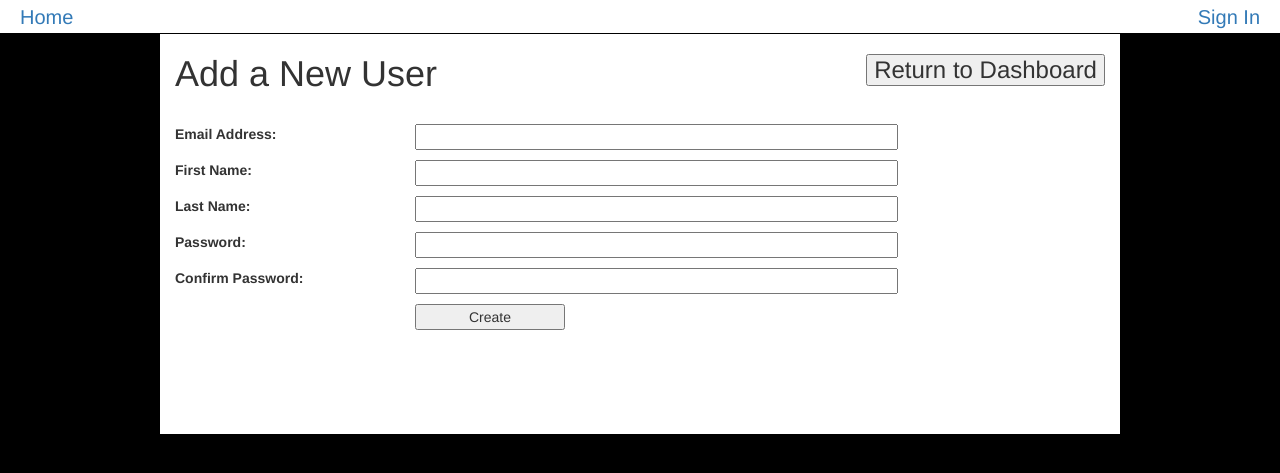
After one commit to Hollyw00d/user-dashboard_codeigniter, a CodeIgniter app: template application/views/userdashboard/adduser.php in a window 1280 px wide. The commit adds this page. Shown: the top 473 px of the page. Run offline with CodeIgniter, Linux system fonts and the light colour scheme; the template is opened without the code that fills it, so the values that code supplies are empty.

Commit message:
add new user view skeleton done

```diff
--- a/application/config/routes.php
+++ b/application/config/routes.php
@@ -8,5 +8,6 @@ $route['signin'] = 'userdashboard/signin';
 $route['register'] = 'userdashboard/register';
 $route['dashboard/admin'] = 'userdashboard/admin';
 $route['dashboard'] = 'userdashboard/normaluser';
+$route['users/new'] = 'userdashboard/adduser';
 
 //end of routes.php
--- /dev/null
+++ b/application/views/userdashboard/adduser.php
@@ -0,0 +1,54 @@
+<?php $this->load->view('userdashboard/partial/header'); ?>
+
+    <div class="row-fluid">
+        <div class="col-md-8">
+            <h1>Add a New User</h1>
+        </div>
+        <div class="col-md-4">
+            <form action="<?php echo base_url() . 'dashboard/admin'; ?>" method="post">
+                <input type="hidden" name="return_to_admin"/>
+                <h3><input class="float-right" type="submit" value="Return to Dashboard"/></h3>
+            </form>
+        </div>
+    </div>
+
+    <div class="row-fluid">
+        <div class="col-md-12">
+            <br class="clear" />
+        </div>
+    </div>
+
+    <form id="signin-register-add" action="<?php echo base_url() . 'dashboard/admin'; ?>" method="post">
+        <input type="hidden" name="add_new_user"/>
+
+        <div class="row-fluid">
+            <div class="col-md-3"><p><label for="email">Email Address:</label></p></div>
+            <div class="col-md-9"><p><input type="text" name="email"/></p></div>
+        </div>
+
+        <div class="row-fluid">
+            <div class="col-md-3"><p><label for="first_name">First Name:</label></p></div>
+            <div class="col-md-9"><p><input type="text" name="first_name"/></p></div>
+        </div>
+
+        <div class="row-fluid">
+            <div class="col-md-3"><p><label for="last_name">Last Name:</label></p></div>
+            <div class="col-md-9"><p><input type="text" name="last_name"/></p></div>
+        </div>
+
+        <div class="row-fluid">
+            <div class="col-md-3"><p><label for="password">Password:</label></p></div>
+            <div class="col-md-9"><p><input type="text" name="password"/></p></div>
+        </div>
+
+        <div class="row-fluid">
+            <div class="col-md-3"><p><label for="confirm_passwrd">Confirm Password:</label></p></div>
+            <div class="col-md-9"><p><input type="text" name="confirm_passwrd"/></p></div>
+        </div>
+
+        <div class="row-fluid">
+            <div class="col-md-9 col-md-offset-3"><p><input type="submit" value="Create"/></p></div>
+        </div>
+    </form>
+
+<?php $this->load->view('userdashboard/partial/footer'); ?>
--- a/application/views/userdashboard/admin.php
+++ b/application/views/userdashboard/admin.php
@@ -6,8 +6,8 @@
             <h3>Manage Users</h3>
         </div>
         <div class="col-md-4">
-            <form action="" method="post">
-                <input type="hidden" name="add-new"/>
+            <form action="<?php echo base_url() . 'users/new'; ?>" method="post">
+                <input type="hidden" name="add_new"/>
                 <h3><input class="float-right" type="submit" value="Add New"/></h3>
             </form>
         </div>
--- a/assets/css/styles.css
+++ b/assets/css/styles.css
@@ -73,7 +73,7 @@ nav li {
     background: #ccc;
 }
 
-#admin-dashboard-table tbody tr:nth-child(even) {
+#admin-dashboard-table tbody tr:nth-child(odd) {
     background: #eee;
 }
 
```
Also changed, not shown: application/controllers/userdashboard.php (+11 -0 lines), application/views/userdashboard/normal_user.php (+16 -0 lines).
